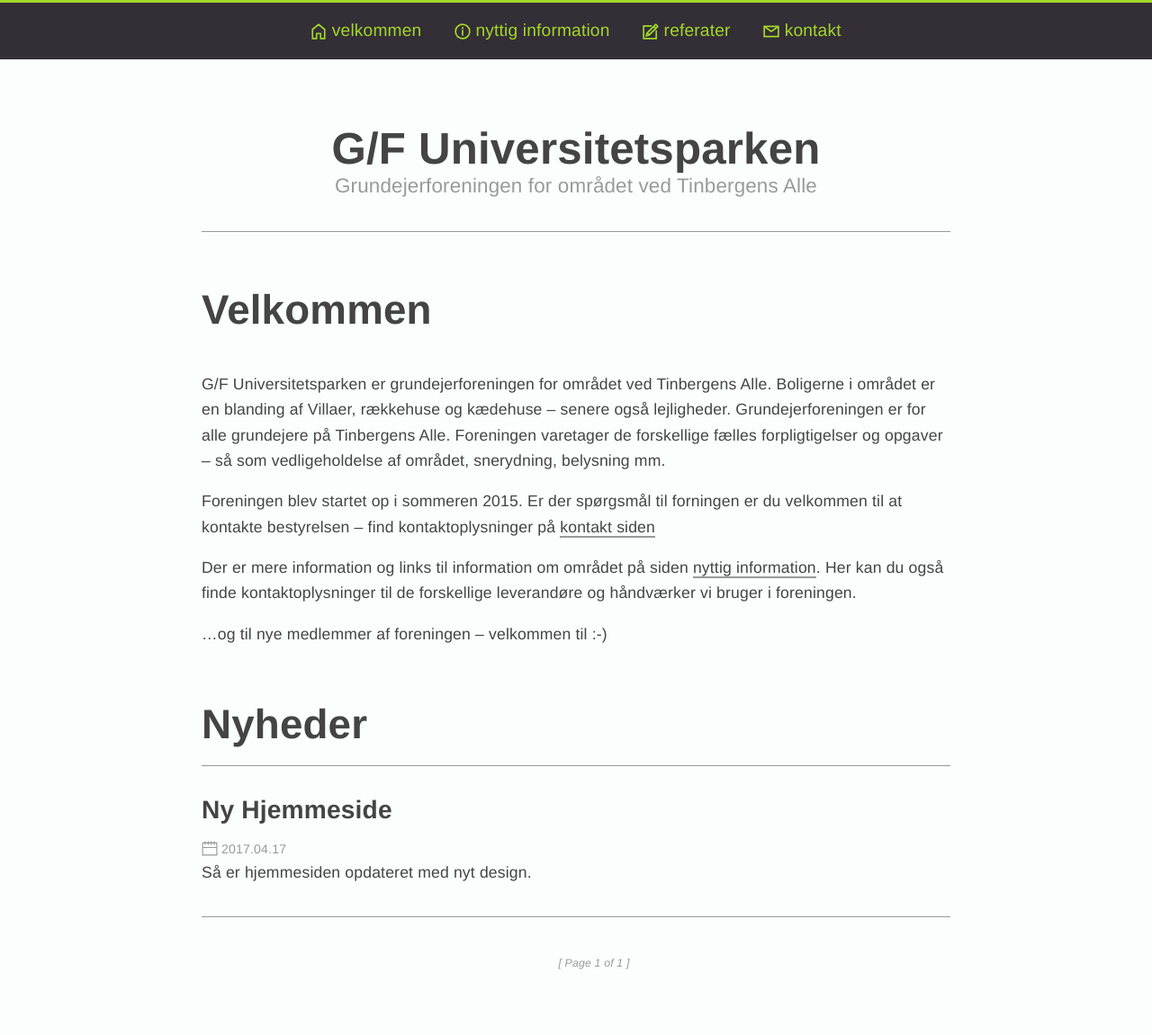
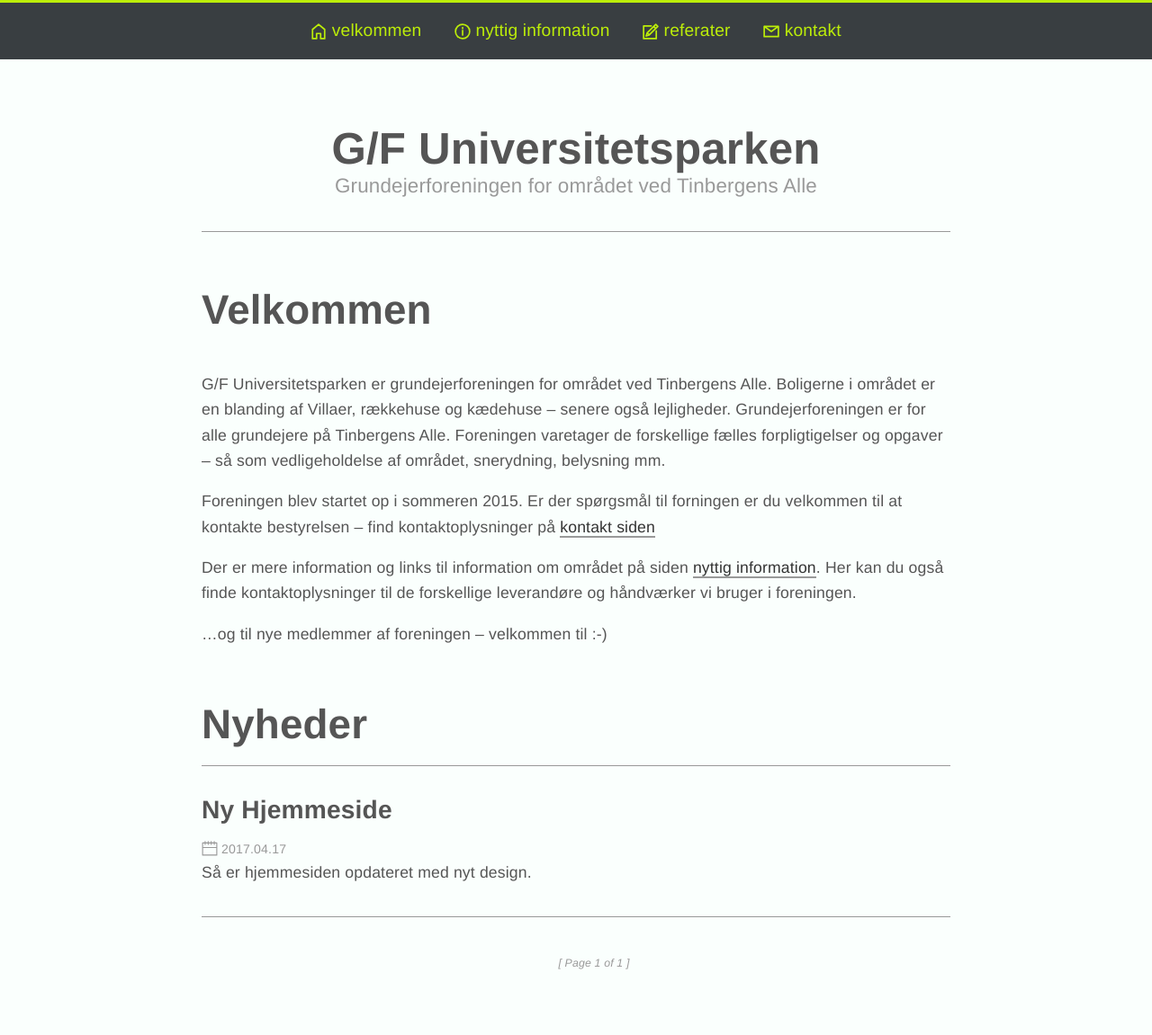
Before and after one commit to universitetsparken/universitetsparken.github.io, a Jekyll site: the page built from index.html, in a window 1280 px wide. Shown: the whole page at 90% size. Built offline with Jekyll 4.4.1, drawn with Linux system fonts in a browser that asks for light colours; the list of posts is cut into pages by our own code.

Commit message:
Updated colors

```diff
--- a/_sass/_variables.scss
+++ b/_sass/_variables.scss
@@ -14,12 +14,12 @@ $line-height-base: 1.6 !default;
 $heading-base-size: 2.2rem;
 
 // Colors
-$base-color-light: #A2D729 !default;
-$base-color-dark: #342E37 !default;
-$text-color: #444 !default;
+$base-color-light: #BCED09 !default;
+$base-color-dark: #393E41 !default;
+$text-color: #555 !default;
 $text-color-light: #999 !default;
-$link-color: #444 !default;
-$link-color-hover: #D55D4E !default;
+$link-color: #333 !default;
+$link-color-hover: #DF2935 !default;
 $code-color: #ddd !default;
 $bg-color: #FAFFFD !default;
 $bg-color-code: #ddd !default;
```
